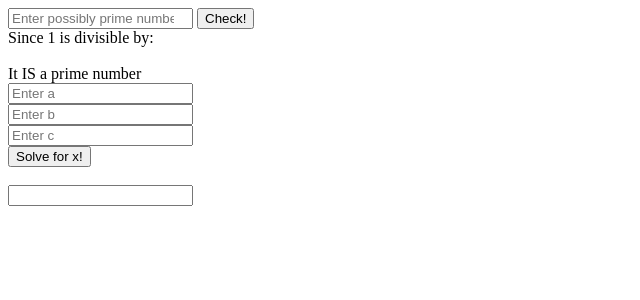
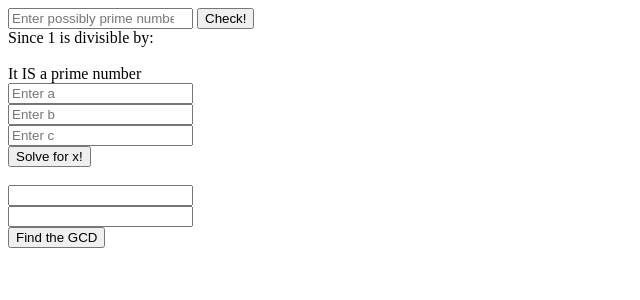
Before and after one commit to LeviNjoroge/my-playground, a PHP site: page /advanced_math.php?prime=1 in a window 1280 px wide. Shown: the top 300 px of the page, without its empty margins (0-640 px from the left). Run offline with PHP 8.4, Linux system fonts and the light colour scheme.

Commit message:
working on advanced math using PHP

```diff
--- a/PHP/math/advanced_math.php
+++ b/PHP/math/advanced_math.php
@@ -83,7 +83,8 @@
         <!-- A PHP function to find the GCD of two numbers-->
             <form action="">
                 <input type="number" name="num1" id="num1"> <br>
-
+                <input type="number" name="num1" id="num1"> <br>
+                <input type="submit" value="Find the GCD"> <br>
             </form>
     </div>
 
```
